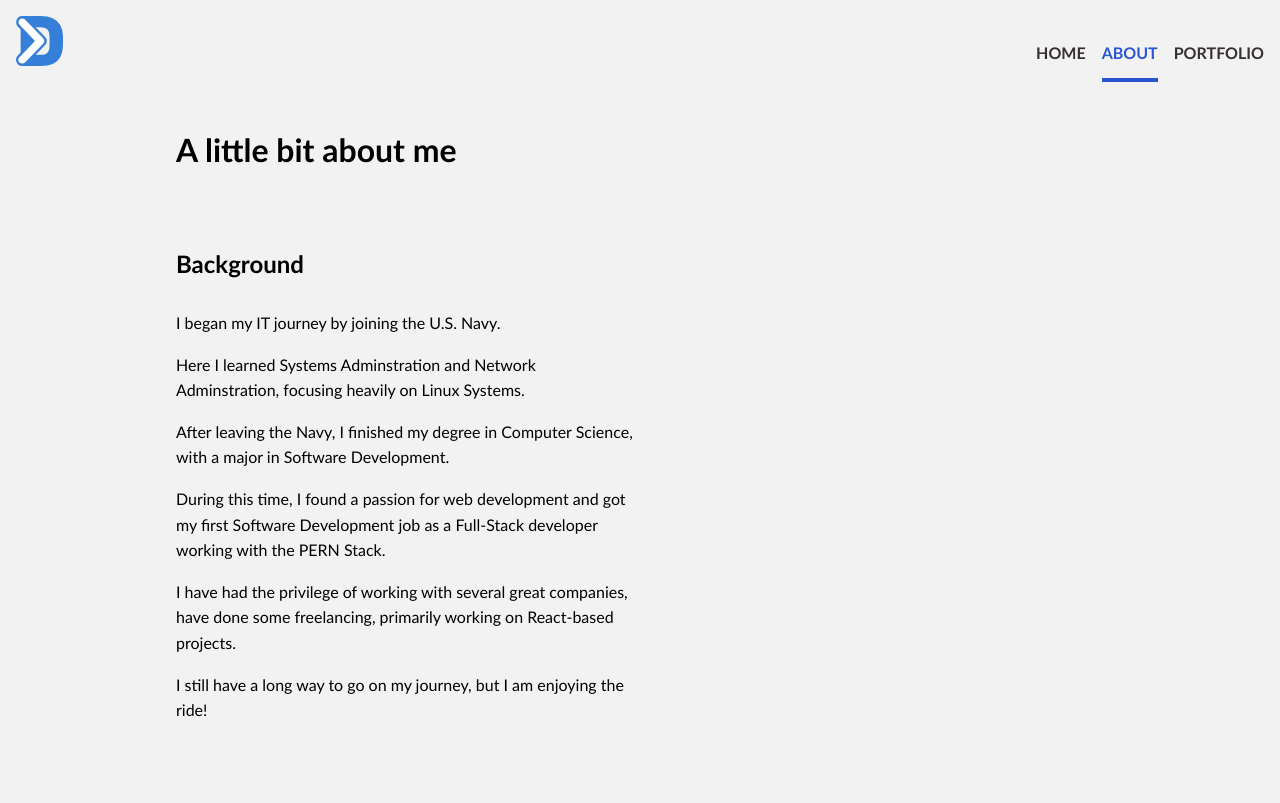
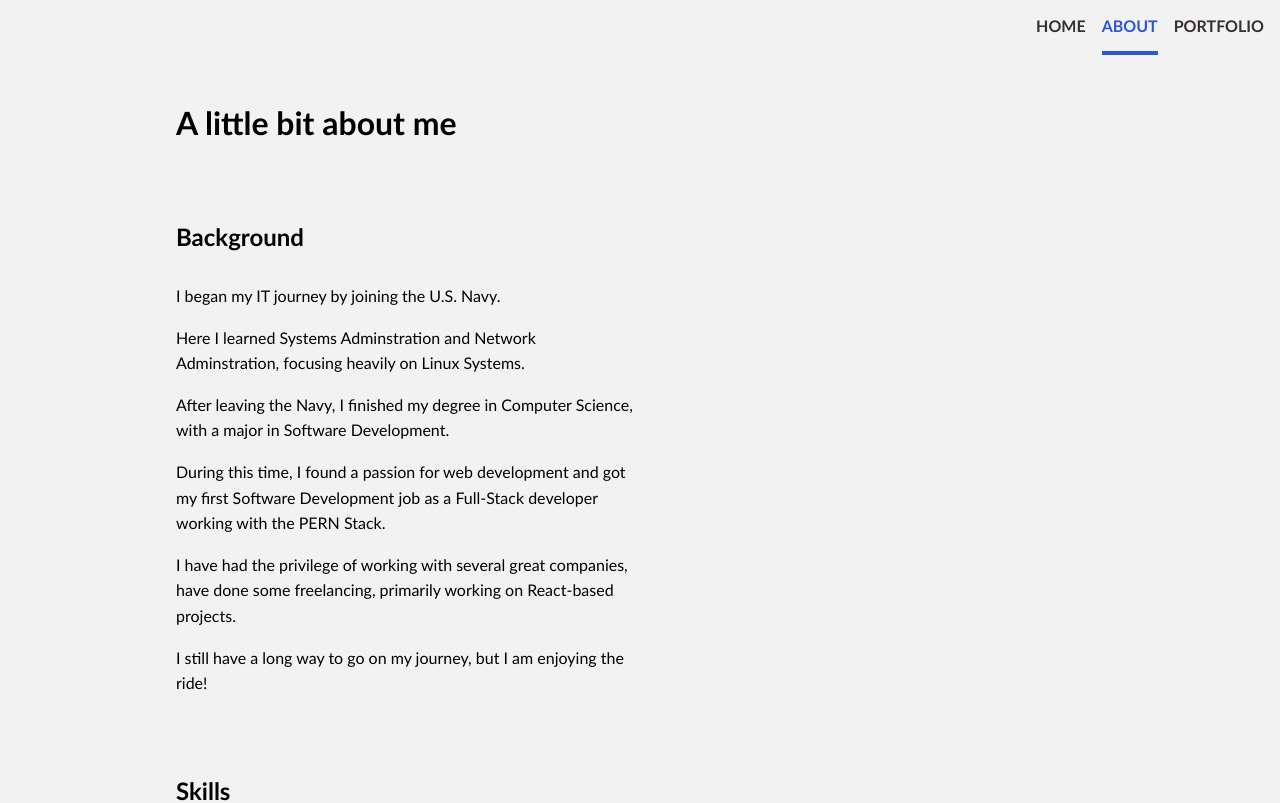
Before and after one commit to tidalsites/devinhaynes, a SvelteKit app: page /about in a window 1280 px wide. Shown: the top 803 px of the page. Built offline with nearby package versions, Linux system fonts and the light colour scheme.

Commit message:
Removed logo

```diff
--- a/src/routes/+layout.svelte
+++ b/src/routes/+layout.svelte
@@ -1,14 +1,9 @@
 <script>
 	import '../app.css';
 	import { page } from '$app/stores';
-
-	import logo from '$lib/assets/devin-logo.svg';
 </script>
 
 <nav>
-	<a class="logo" href="/">
-		<img src={logo} alt="Devin" />
-	</a>
 	<div class="links-group">
 		<a data-active={$page.url.pathname === '/'} href="/">Home</a>
 		<a data-active={$page.url.pathname === '/about'} href="/about">About</a>
@@ -25,7 +20,7 @@
 		padding-inline: 1rem;
 		display: flex;
 		align-items: flex-end;
-		justify-content: space-between;
+		justify-content: flex-end;
 		gap: 1rem;
 	}
 
@@ -46,15 +41,6 @@
 		}
 	}
 
-	.logo {
-		height: calc(50px + 2rem);
-		padding-block: 1rem;
-
-		& img {
-			max-height: 100%;
-		}
-	}
-
 	main {
 		max-width: var(--max-content-width);
 		margin-inline: auto;
```
